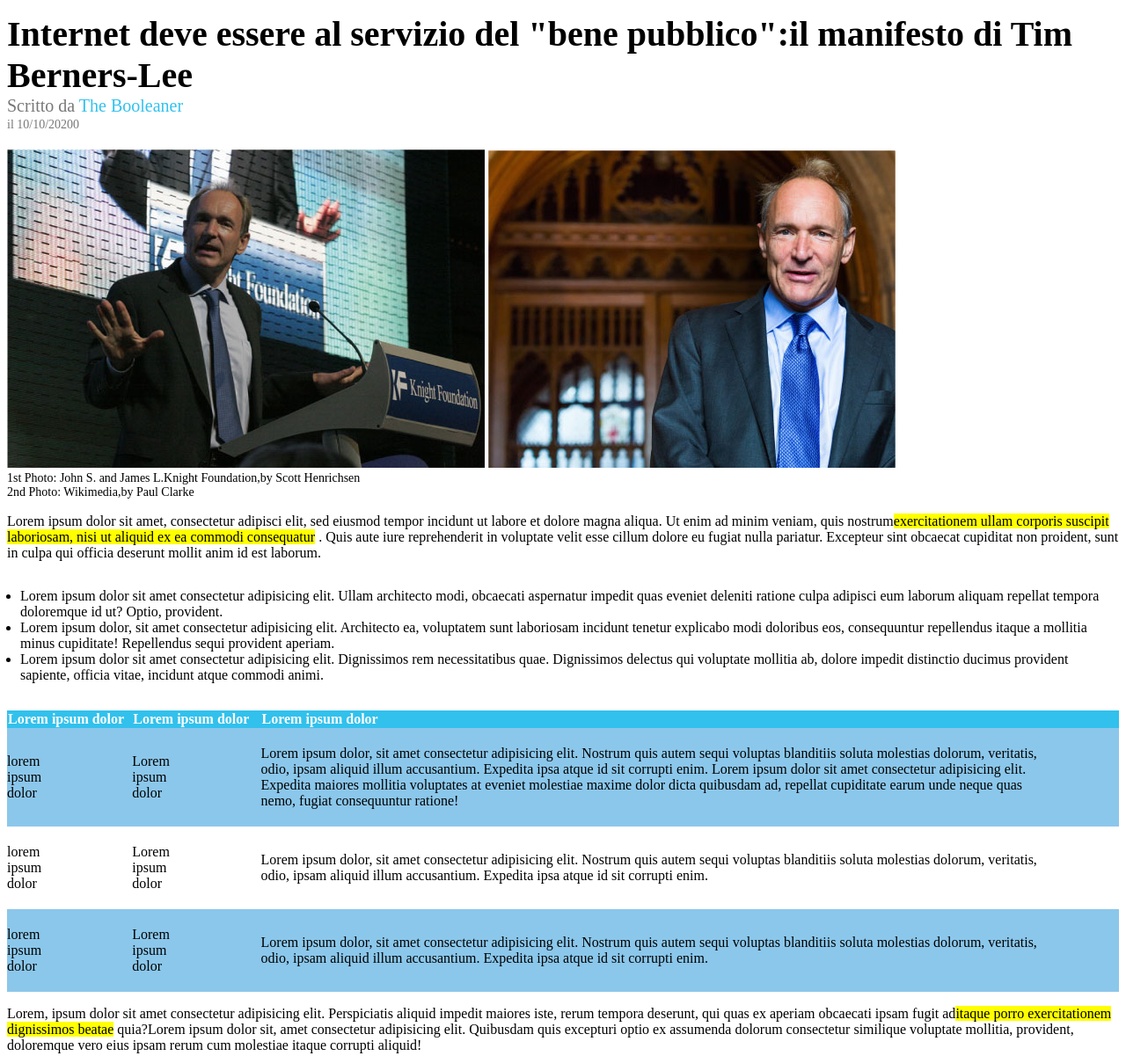
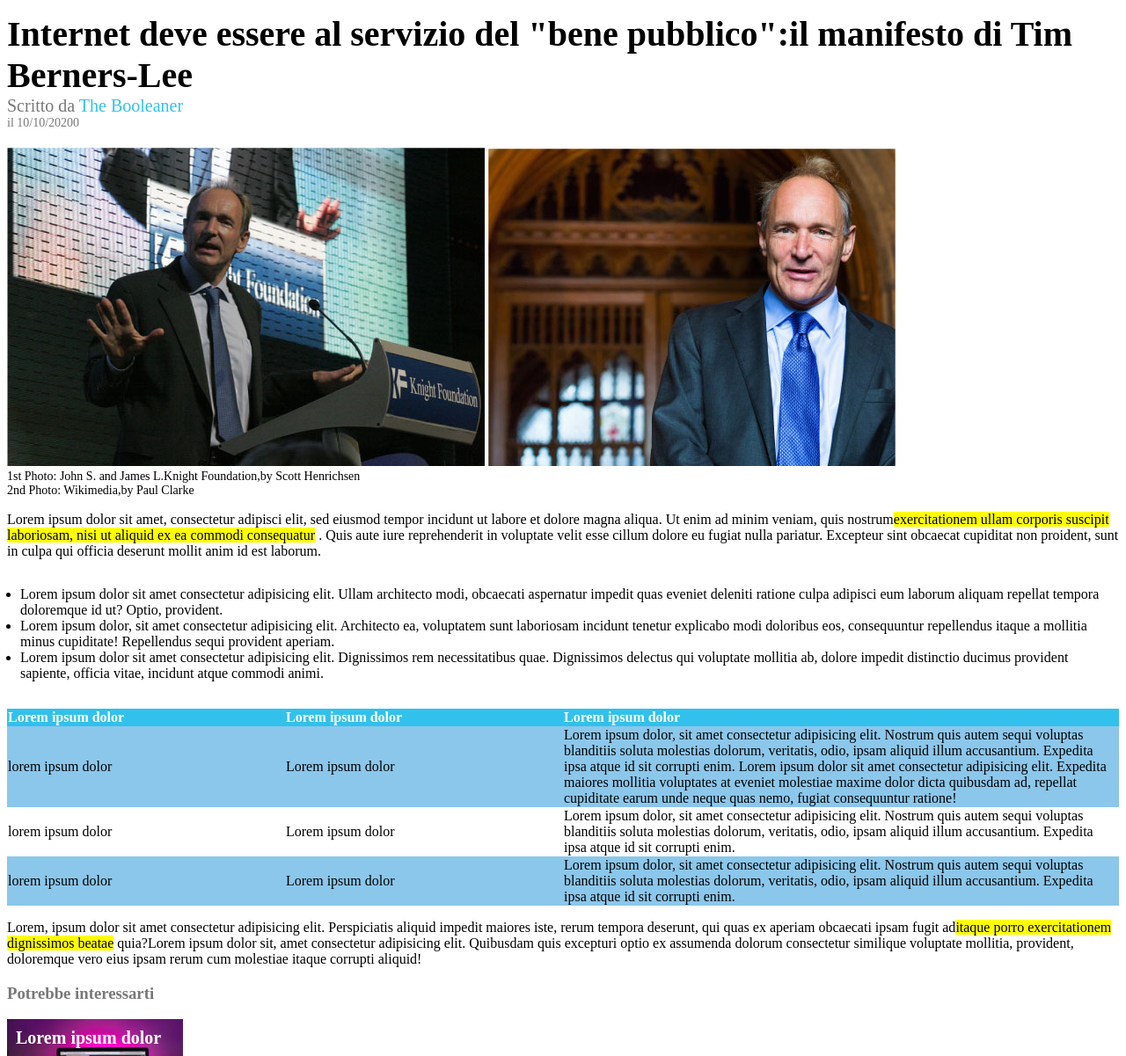
Before and after one commit to bittoMazza/html-css-booleaner, a plain HTML site: page index.html in a window 1280 px wide. Shown: the part 200-1401 px from the top of the page at 88% size. Drawn offline with Linux system fonts and the light colour scheme.

Commit message:
commit con alcune correzzioni

```diff
--- a/css/style.css
+++ b/css/style.css
@@ -60,6 +60,10 @@ a{
     text-align: left;
 }
 
+#sizing{
+    width: 50%;
+}
+
 .riga{
     background-color: rgb(139, 199, 235);
 }
@@ -98,8 +102,3 @@ table{
     margin-left: 10px;
     margin-top: 10px;
 }
-
-td{
-    text-align: left;
-    padding: 20px 80px 20px 0px;
-}
--- a/css/stylebonus.css
+++ b/css/stylebonus.css
@@ -119,3 +119,8 @@ td{
     text-align: left;
     padding: 20px 80px 20px 0px;
 }
+
+th{
+    text-align: left;
+    padding: 0px 150px 0px 0px;
+}
--- a/index.html
+++ b/index.html
@@ -15,11 +15,10 @@
         </div>
     </header>
     <main>
-        <div class="container">
         <div class="info">
             <h1>Internet deve essere al servizio del "bene pubblico":il manifesto di Tim Berners-Lee</h1>
-                    <span class="autore">Scritto da <a href="www.google.com">The Booleaner</a></span> <br>
-                    <span class="data">il 10/10/20200</span>
+            <div class="autore">Scritto da <a href="www.google.com">The Booleaner</a></div>
+            <div class="data">il 10/10/20200</div>
         </div>
         <div class="foto">
             <img src="./img/tim-1.jpg" alt="prima immagine Tim">
@@ -40,7 +39,7 @@
                 <tr id="testa">
                     <th>Lorem ipsum dolor</th>
                     <th>Lorem ipsum dolor</th>
-                        <th>Lorem ipsum dolor</th>
+                    <th id="sizing">Lorem ipsum dolor</th>
                 </tr>
             </thead>
             <tbody>
@@ -62,7 +61,6 @@
             </tbody>
         </table>
         <p>Lorem, ipsum dolor sit amet consectetur adipisicing elit. Perspiciatis aliquid impedit maiores iste, rerum tempora deserunt, qui quas ex aperiam obcaecati ipsam fugit ad<span class="evidenziato">itaque porro exercitationem dignissimos beatae</span>  quia?Lorem ipsum dolor sit, amet consectetur adipisicing elit. Quibusdam quis excepturi optio ex assumenda dolorum consectetur similique voluptate mollitia, provident, doloremque vero eius ipsam rerum cum molestiae itaque corrupti aliquid!</p>
-        </div>
     </main>
     <footer>
         <h3 class>Potrebbe interessarti</h3>
```
Also changed, not shown: indexbonus.html (+2 -2 lines). Lines whose indentation alone changed are shown as unchanged.
